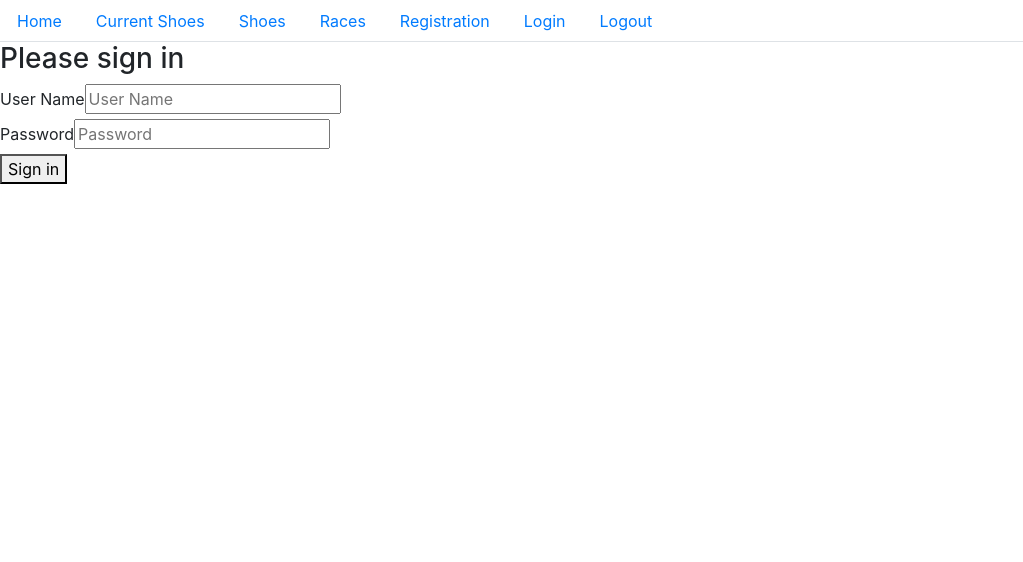
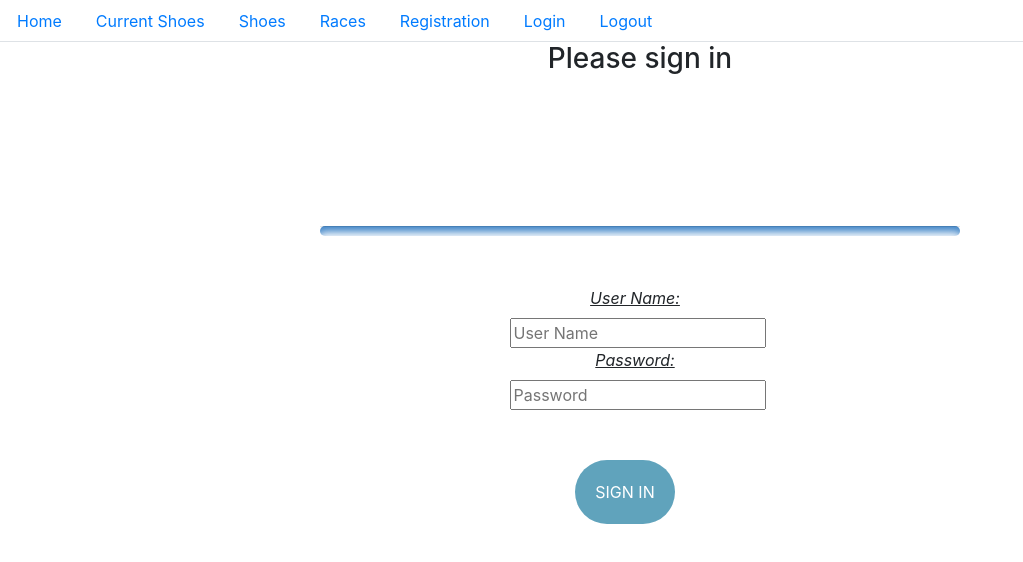
Before and after one commit to MatthewScott32/Shoe-Dometer, a React (Create React App) app: page /login in a window 1280 px wide. Shown: the top 562 px of the page, without its empty margins (0-1023 px from the left). Built offline with nearby package versions, Linux system fonts and the light colour scheme.

Commit message:
login almost styled

```diff
--- /dev/null
+++ b/src/components/Auth/Login.css
@@ -0,0 +1,53 @@
+.title {
+    text-align: center;
+    text-decoration-style: wavy;
+}
+
+.subtitle {
+    text-align: center;
+    text-decoration: underline;
+    font-style: italic;
+    padding-right: 5px;
+}
+
+.username {
+    padding-top: 50px;
+}
+
+.wrapper {
+    text-align: center;
+}
+
+
+
+
+.button{
+    display: flex;
+    align-items: center;
+    margin-top: 50px;
+    text-align: center;
+    margin-right: 30px;
+    color: #fff !important;
+    text-transform: uppercase;
+    background: #60a3bc;
+    padding: 20px;
+    border-radius: 50px;
+    display: inline-block;
+    border: none;
+    transition: all 0.4s ease 0s;
+    cursor: pointer;
+}
+
+.line {
+    width: 50%;
+    margin: 0 25% 0 25%;
+    margin-top: 150px;
+    height: 10px;
+    border: 1;
+    box-shadow: inset 0 9px 9px -3px rgba(11, 99, 184, 0.8);
+    -webkit-border-radius: 5px;
+    -moz-border-radius: 5px;
+    -ms-border-radius: 5px;
+    -o-border-radius: 5px;
+    border-radius: 5px;
+ }
--- a/src/components/Auth/Login.js
+++ b/src/components/Auth/Login.js
@@ -1,5 +1,6 @@
 import React, { Component } from "react"
 import UsersManager from "../../modules/UsersManager"
+import "./Login.css"
 
 class Login extends Component {
 
@@ -40,23 +41,40 @@ class Login extends Component {
     return (
       <form onSubmit={this.handleLogin}>
         <fieldset>
-            <h3>Please sign in</h3>
-            <div className="formgrid">
-                <label htmlFor="inputUserName">User Name</label>
-                <input onChange={this.handleFieldChange} type="userName"
-                    id="userName"
-                    placeholder="User Name"
-                    required="" /><br/>
+            <h3 class="title">Please sign in</h3>
+            <div class="line">
+              <hr/>
+            </div>
 
-                <label htmlFor="inputPassword">Password</label>
+          <div class="username">
+            <div class="subtitle">
+                    <label htmlFor="inputUserName" class="subtitle">User Name:</label>
+                    <div>
+                    <input onChange={this.handleFieldChange} type="userName"
+                        id="userName"
+                        placeholder="User Name"
+                        required="" />
+                    </div>
+            </div>
+          </div>
+
+            <div class="subtitle">
+            <div class="passinput">
+                <label htmlFor="inputPassword" class="subtitle">Password:</label>
+                <div>
                 <input onChange={this.handleFieldChange} type="password"
                     id="password"
                     placeholder="Password"
-                    required="" />
+                    required="" class="password" />
+                </div>
             </div>
-            <button type="submit">
-                Sign in
-            </button>
+            </div>
+
+            <div class="wrapper">
+              <div class="button">
+                  Sign in
+              </div>
+            </div>
         </fieldset>
       </form>
     )
```
